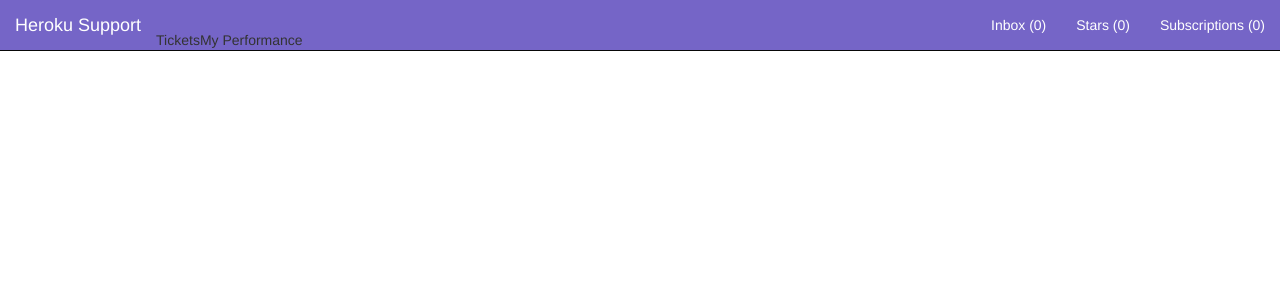
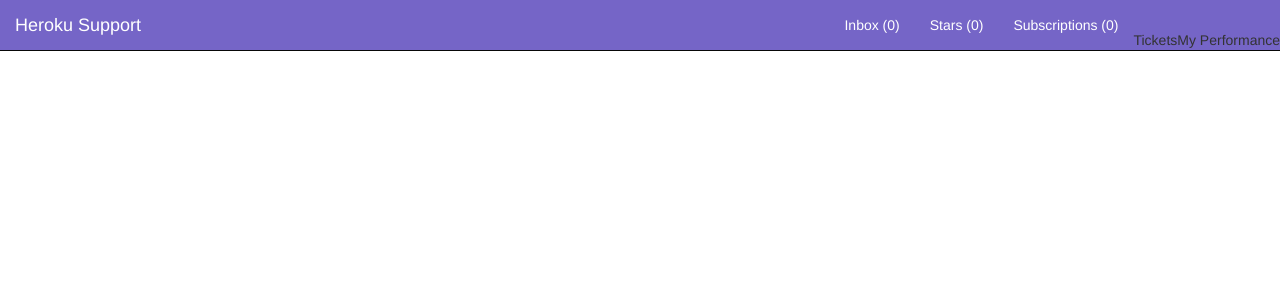
Before and after one commit to nkall/supportdash, a Django app: page /dash/ in a window 1280 px wide. Shown: the top 300 px of the page. Run offline with Django 3.2, Linux system fonts and the light colour scheme; some libraries are stand-ins or nearby versions.

Commit message:
Minor nav fix

```diff
--- a/dash/templates/dash/index.html
+++ b/dash/templates/dash/index.html
@@ -20,14 +20,12 @@
           <a class="navbar-brand" href="#">Heroku Support</a>
         </div>
         <div id="navbar" class="navbar-collapse collapse">
-          <ul class="nav navbar-nav">
-            <li><a href="#"></a>Tickets</li>
-            <li><a href="#"></a>My Performance</li>
-          </ul>
           <ul class="nav navbar-nav navbar-right">
             <li><a href="#">Inbox (0)</a></li>
             <li><a href="#">Stars (0)</a></li>
             <li><a href="#">Subscriptions (0)</a></li>
+            <li><a href="#"></a>Tickets</li>
+            <li><a href="#"></a>My Performance</li>
           </ul>
         </div>
       </div>
```
